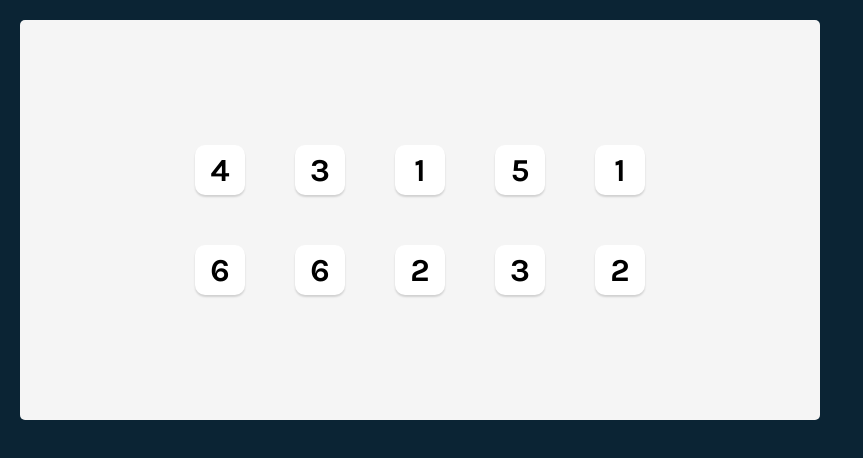
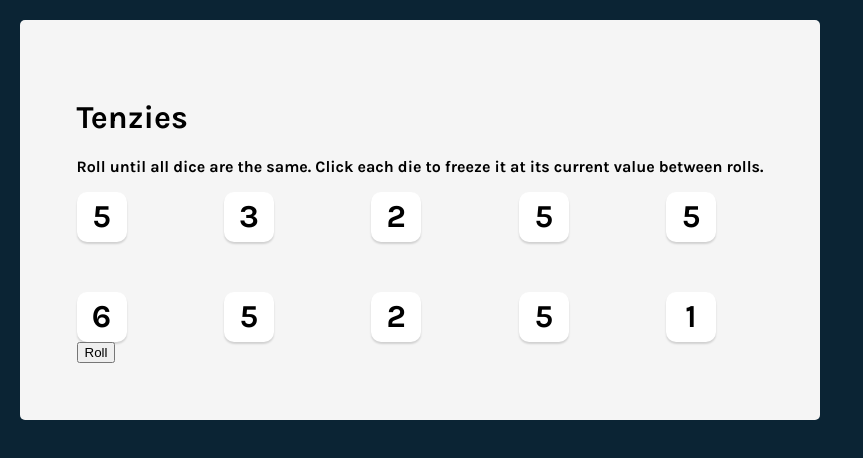
Before and after one commit to dashaunn/TenziesGame, a React (Vite) app in the folder Tenzies/: page / in a window 1280 px wide. Shown: the top 458 px of the page, without its empty margins (0-863 px from the left). Built offline with nearby package versions, Linux system fonts and the light colour scheme.

Commit message:
add game functionality

```diff
--- a/Tenzies/src/App.jsx
+++ b/Tenzies/src/App.jsx
@@ -1,26 +1,79 @@
 import React from "react"
 import Die from "./components/Die"
+import {nanoid} from "nanoid"
+import Confetti from "react-confetti"
 
 export default function App() {
   const [dice, setDice] = React.useState(allNewDice())
+  const [tenzies, setTenzies] = React.useState(false)
+
+  React.useEffect(() => {
+    const allHeld = dice.every(die => die.isHeld)
+    const firstValue = dice[0].value
+    const allSameValue = dice.every(die => die.value === firstValue)
+    if (allHeld && allSameValue) {
+      setTenzies(true)
+    }
+  }, [dice])
+
+  function generateNewDie() {
+    return {
+      id: nanoid(),
+      value: Math.ceil(Math.random() * 6),
+      isHeld: false
+    }
+  }
 
   function allNewDice() {
     const newDice = [];
     for(let i = 0; i < 10; i++) {
-      newDice.push(Math.ceil(Math.random() * 6))
+      newDice.push(generateNewDie())
     }
     return newDice;
   }
 
-  const diceElements = dice.map(die => <Die value={die}/>)
+  function rollDice() {
+    if(!tenzies) {
+      setDice(oldDice => oldDice.map(die => {
+      return die.isHeld ?
+        die :
+        generateNewDie()
+    }))
+    } else {
+      setTenzies(false)
+      setDice(allNewDice())
+    }
 
-  console.log(allNewDice(1, 6))
+  }
+
+  function holdDice(id) {
+    setDice(oldDice => oldDice.map(die => {
+        return die.id === id ?
+          {...die, isHeld: !die.isHeld} :
+          die
+    }))
+  }
+
+  const diceElements = dice.map(die =>
+    <Die
+      key={die.id}
+      value={die.value}
+      isHeld={die.isHeld}
+      holdDice={() => holdDice(die.id)}
+    />)
 
     return (
         <main>
-          <div className="dice-container">
-            {diceElements}
+          {tenzies && <Confetti />}
+          <div className="tenzies-container">
+            <h1 className="title">Tenzies</h1>
+            <p className="instructions">Roll until all dice are the same. Click each die to freeze it at its current value between rolls.</p>
+            <div className="dice-container">
+              {diceElements}
+            </div>
+            <button className="roll-dice" onClick={rollDice}>{tenzies ? "New Game": "Roll"}</button>
           </div>
+
         </main>
     )
 }
--- a/Tenzies/src/components/Die.jsx
+++ b/Tenzies/src/components/Die.jsx
@@ -1,8 +1,17 @@
 import React from "react"
 
 export default function Die(props) {
+    const styles = {
+        backgroundColor: props.isHeld ? "#59E391" : "white"
+    }
+
+
     return (
-        <div className="die-face">
+        <div
+        className="die-face"
+            style={styles}
+            onClick={props.holdDice}
+        >
             <h2 className="die-num">{props.value}</h2>
         </div>
     )
```
